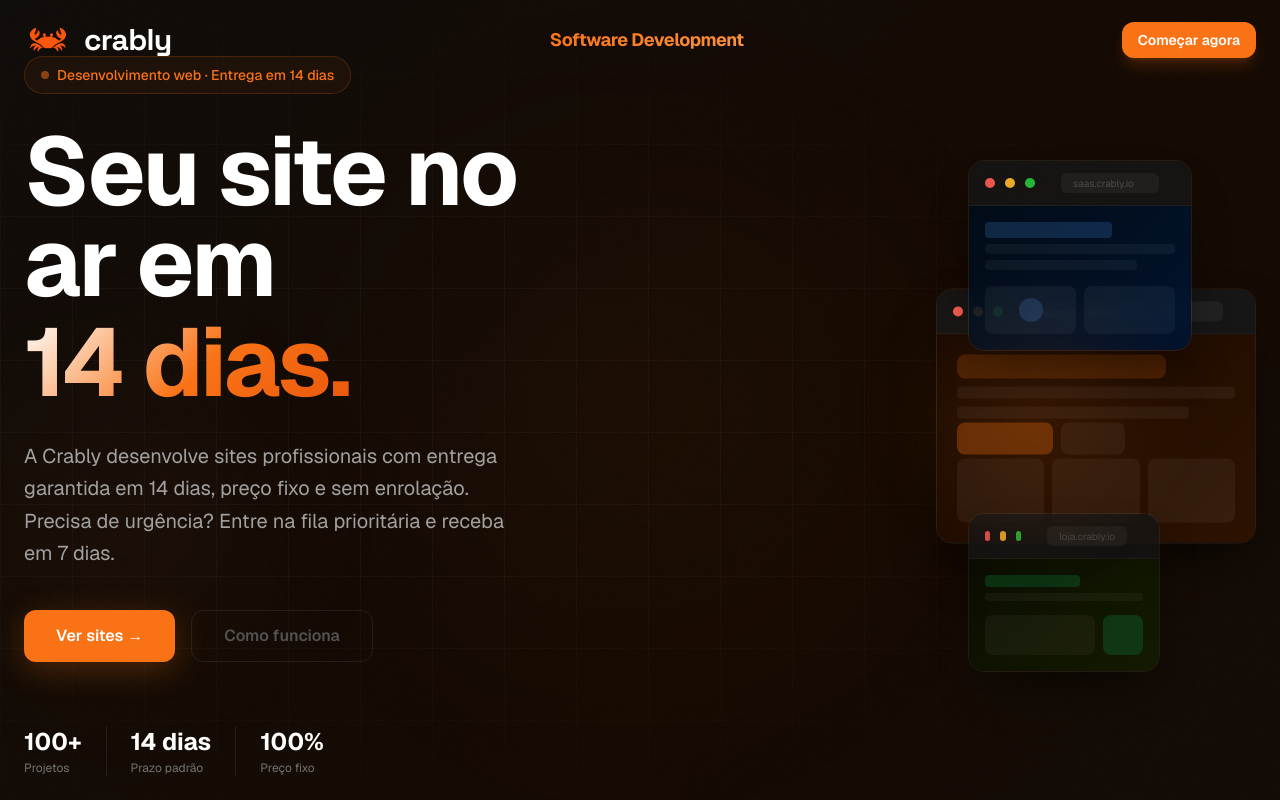
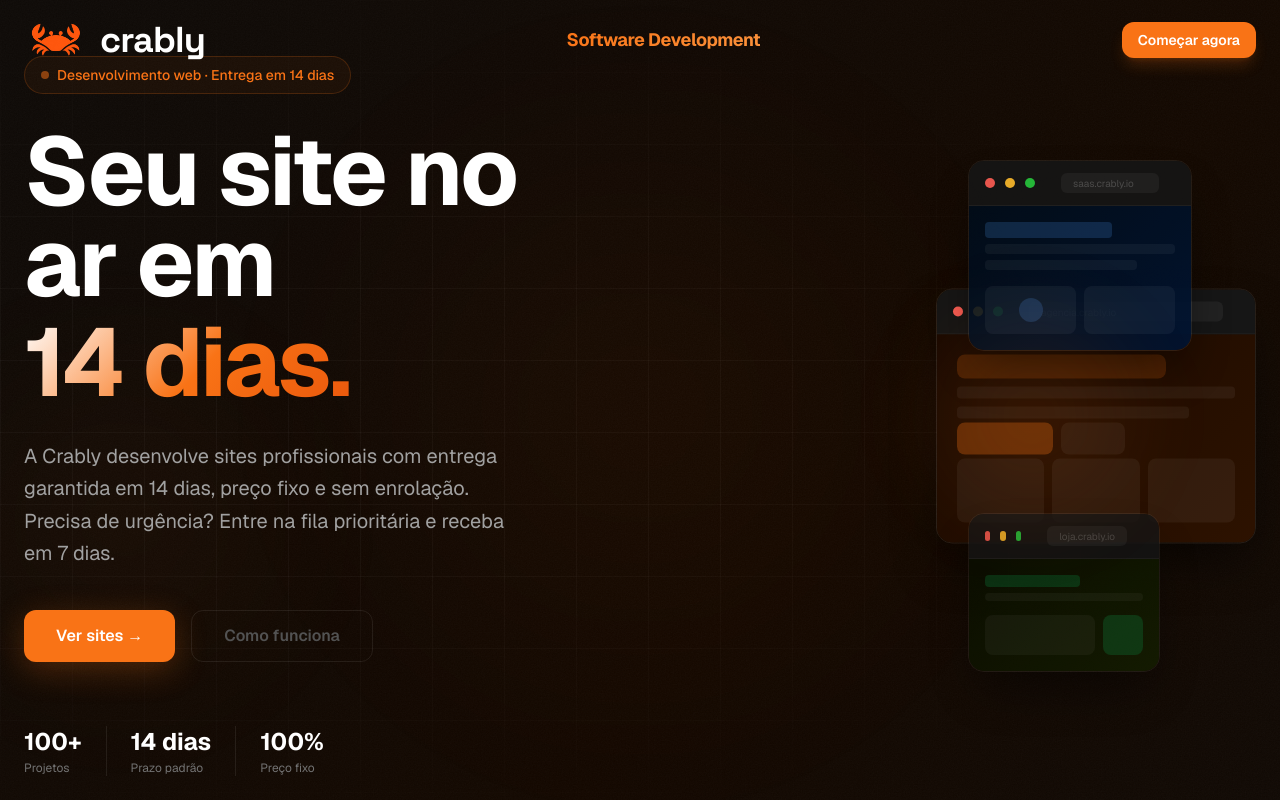
Before and after one commit to oCowley/crably, a Next.js app: page / in a window 1280 px wide. Shown: the top 800 px of the page. Built offline with nearby package versions, Linux system fonts and the light colour scheme; no server answers.

Commit message:
fix: logo do header aumentada (64px + text-4xl)

```diff
--- a/components/layout/Header.tsx
+++ b/components/layout/Header.tsx
@@ -31,11 +31,11 @@ export default function Header() {
           <Image
             src="/images/icone-crably.png"
             alt="Crably"
-            width={48}
-            height={48}
+            width={64}
+            height={64}
             className="rounded-xl"
           />
-          <span className={`${spaceGrotesk.className} text-white text-3xl tracking-tight`}>crably</span>
+          <span className={`${spaceGrotesk.className} text-white text-4xl tracking-tight`}>crably</span>
         </Link>
 
         <nav className="hidden md:flex items-center gap-8">
```
